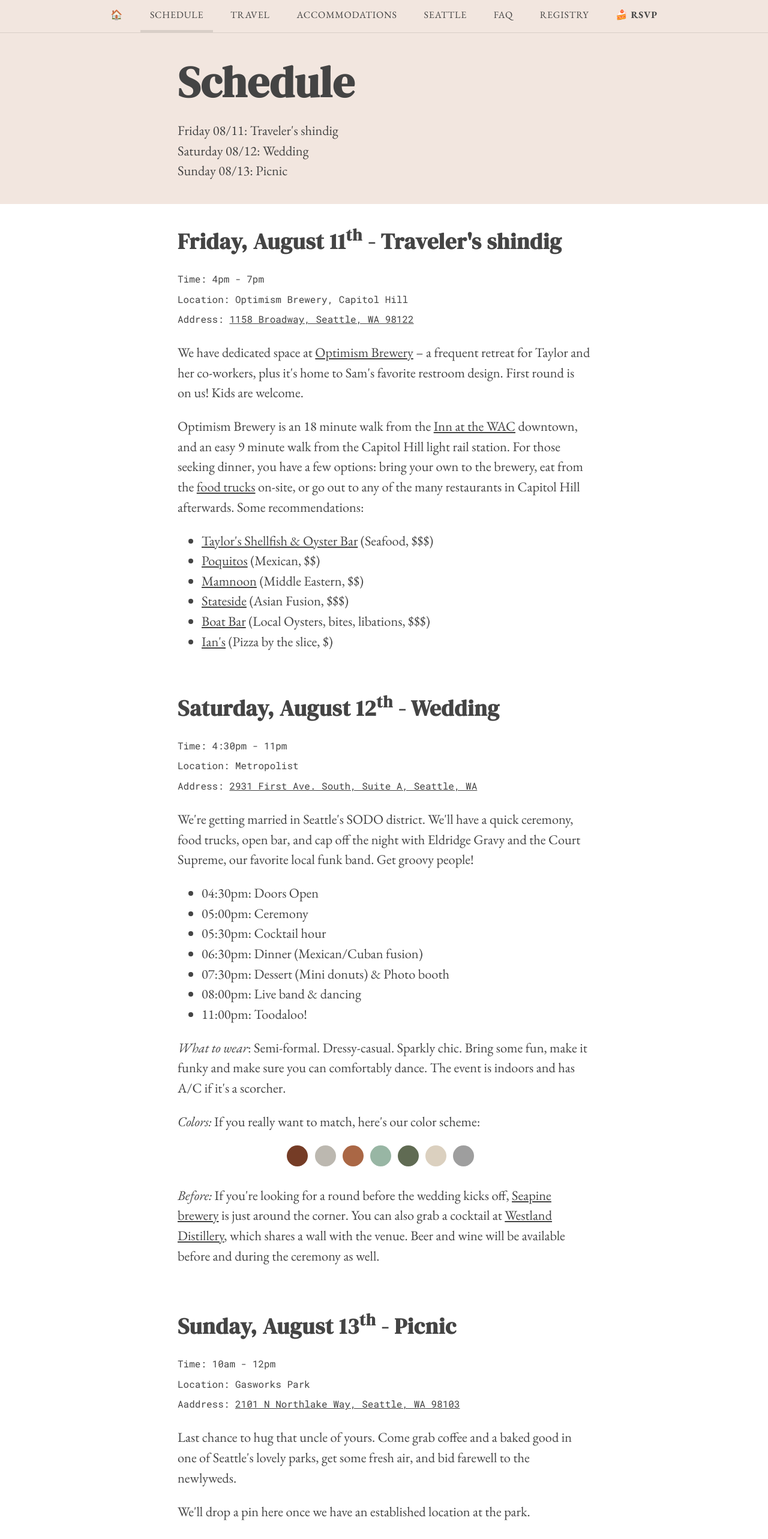
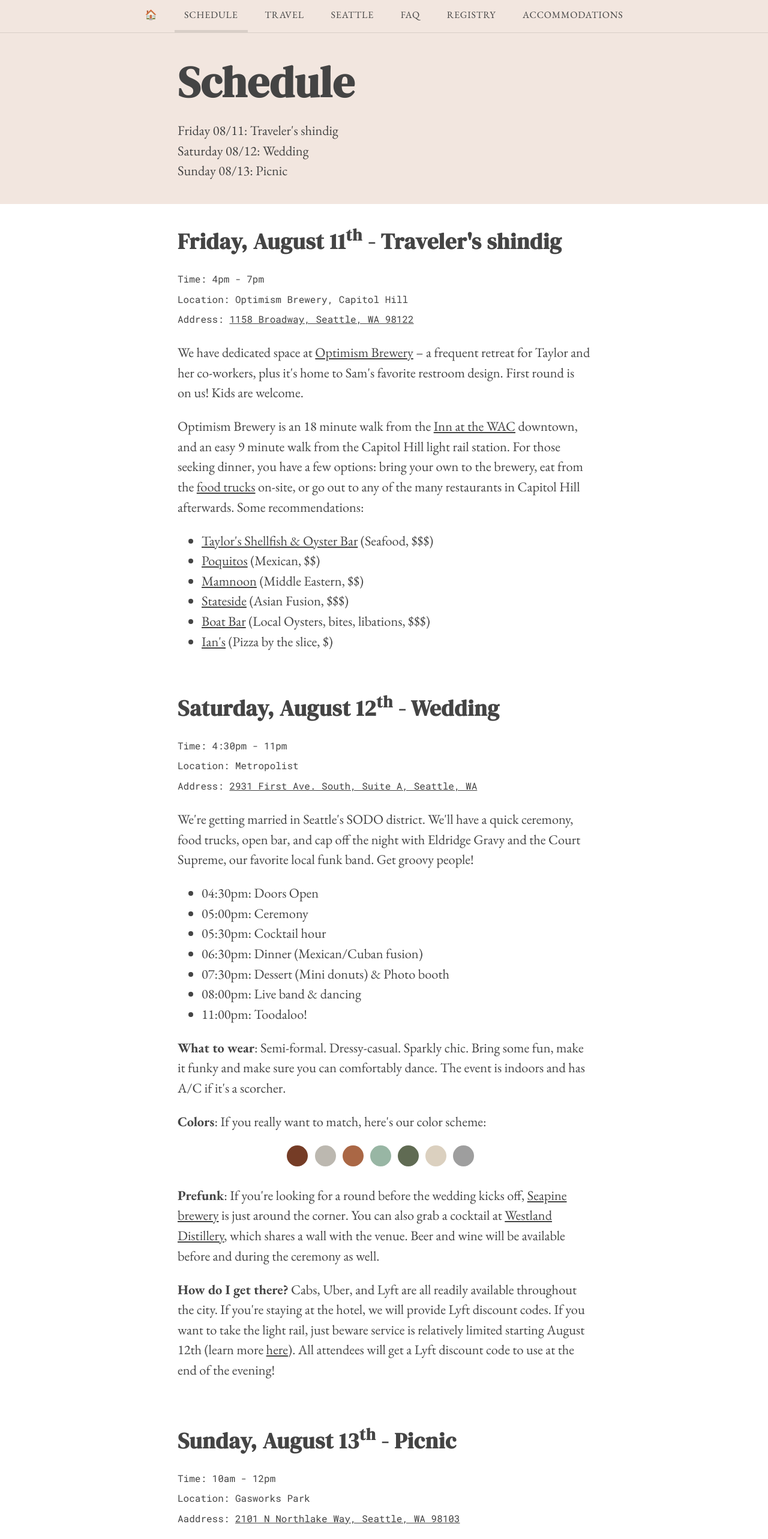
Before and after one commit to mapsam/tksm, a Next.js app: page /schedule in a window 1280 px wide. Shown: the top 2565 px of the page at 60% size. Built offline with nearby package versions, Linux system fonts and the light colour scheme; grey boxes are pictures that could not be loaded.

Commit message:
update light rail info

```diff
--- a/components/Nav.tsx
+++ b/components/Nav.tsx
@@ -21,11 +21,10 @@ export default function Nav(props: any) : any {
       <NavLink href="/" children="🏠" clickAction={setIsOpen}/>
       <NavLink href="/schedule" children="SCHEDULE" clickAction={setIsOpen}/>
       <NavLink href="/travel" children="TRAVEL" clickAction={setIsOpen}/>
-      <NavLink href="/accommodations" children="ACCOMMODATIONS" clickAction={setIsOpen}/>
       <NavLink href="/seattle" children="SEATTLE" clickAction={setIsOpen}/>
       <NavLink href="/faq" children="FAQ" clickAction={setIsOpen}/>
       <NavLink href="/registry" children="REGISTRY" clickAction={setIsOpen} />
-      <NavLink href="/rsvp" children="🍰 RSVP" clickAction={setIsOpen} highlight={true} />
+      <NavLink href="/accommodations" children="ACCOMMODATIONS" clickAction={setIsOpen}/>
     </nav>
     </React.Fragment>
   )
--- a/pages/accommodations.tsx
+++ b/pages/accommodations.tsx
@@ -10,9 +10,6 @@ export default function Page() {
       img={accomImage}>
       <Block id="HOTEL-BLOCK">
         <h1>Hotel Block</h1>
-        <p style={{ backgroundColor: '#ffffae', padding: '1rem' }} className="mono">
-          The hotel block is nearly full!
-        </p>
         <p>
           <strong><a href="https://www.wac.net/stay-at-the-inn/reservations/" target="_blank">The Inn at the Washington Athletic Club (WAC)</a></strong> is offering us special rates for our wedding weekend. Located in downtown Seattle and
           above the historic athletic club, you'll have access to beautiful rooms, the spa, and a
--- a/pages/schedule.tsx
+++ b/pages/schedule.tsx
@@ -60,8 +60,8 @@ export default function Index() {
           <li>08:00pm: Live band & dancing</li>
           <li>11:00pm: Toodaloo!</li>
         </ul>
-        <p><em>What to wear</em>: Semi-formal. Dressy-casual. Sparkly chic. Bring some fun, make it funky and make sure you can comfortably dance. The event is indoors and has A/C if it's a scorcher.</p>
-        <p><em>Colors:</em> If you really want to match, here's our color scheme:</p>
+        <p><strong>What to wear</strong>: Semi-formal. Dressy-casual. Sparkly chic. Bring some fun, make it funky and make sure you can comfortably dance. The event is indoors and has A/C if it's a scorcher.</p>
+        <p><strong>Colors</strong>: If you really want to match, here's our color scheme:</p>
         <p style={{ textAlign: 'center' }}>
           <div style={{ backgroundColor: '#753c26', width: 35, height: 35, borderRadius: '50%', display: 'inline-block', marginRight: '0.5em' }}></div>
           <div style={{ backgroundColor: '#bcb8b0', width: 35, height: 35, borderRadius: '50%', display: 'inline-block', marginRight: '0.5em' }}></div>
@@ -75,8 +75,8 @@ export default function Index() {
             backgroundSize: '180%'
           }}></div>
         </p>
-        <p><em>Before:</em> If you're looking for a round before the wedding kicks off, <a href="https://www.seapinebrewing.com/our-roots" target="_blank">Seapine brewery</a> is just around the corner. You can also grab a cocktail at <a href="https://www.westlanddistillery.com/visit" target="_blank">Westland Distillery</a>, which shares a wall with the venue. Beer and wine will be available before and during the ceremony as well.</p>
-
+        <p><strong>Prefunk</strong>: If you're looking for a round before the wedding kicks off, <a href="https://www.seapinebrewing.com/our-roots" target="_blank">Seapine brewery</a> is just around the corner. You can also grab a cocktail at <a href="https://www.westlanddistillery.com/visit" target="_blank">Westland Distillery</a>, which shares a wall with the venue. Beer and wine will be available before and during the ceremony as well.</p>
+        <p><strong>How do I get there?</strong> Cabs, Uber, and Lyft are all readily available throughout the city. If you're staying at the hotel, we will provide Lyft discount codes. If you want to take the light rail, just beware service is relatively limited starting August 12th (learn more <a href="https://www.soundtransit.org/ride-with-us/service-alerts/upcoming-1-line-service-reduced-aug-12-20" target="_blank">here</a>). All attendees will get a Lyft discount code to use at the end of the evening!</p>
       </Block>
 
       <Block id="AUG-13">
--- a/pages/travel.tsx
+++ b/pages/travel.tsx
@@ -18,6 +18,9 @@ export default function Page() {
 
       <Block id="PUBLIC-TRANSPORTATION">
         <h1>Public Transportation</h1>
+        <p style={{ backgroundColor: '#ffffae', padding: '1rem' }} className="mono">
+          Link light rail service will be reduced August 12th - 20th! Make plans accordingly. Learn more <a href="https://www.soundtransit.org/ride-with-us/service-alerts/upcoming-1-line-service-reduced-aug-12-20" target="_blank">here</a>. Good timing, right?
+        </p>
         <p>The Link Light Rail has a stop at the airport and you can head northbound into downtown. The University Street station stop is a five minute walk to the Inn at the WAC as well as numerous other hotel locations including Hotel Alexis, Fairmont Olympic, Kimpton Hotel Monaco, and Hilton Seattle. The next north stop, Westlake Center, is a five minute walk to other hotel locations, including Hotel Andra and The Motif (Hyatt).</p>
         <p>You can also access the Link Light Rail to get to our wedding venue. You will grab the southbound train to the SODO Station and it’s about a 13 minute walk from the station to the venue.</p>
         <p>Trains arrive every 10 minutes and fare ranges from $2.50-$3.00 a ride. Day passes are also available and tickets can be purchased at every train station.</p>
--- a/styles/main.scss
+++ b/styles/main.scss
@@ -282,7 +282,7 @@ form input[type=submit] {
 .location {
     margin-bottom: 2rem;
 }
-.location-metadata, .location-metadata *, .mono {
+.location-metadata, .location-metadata *, .mono, .mono * {
     font-family: 'Roboto Mono', monospace;
     font-size: 1rem;
 }
```
